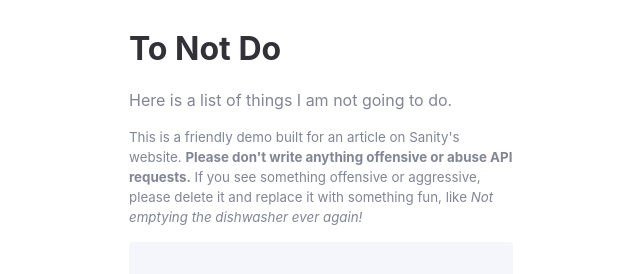
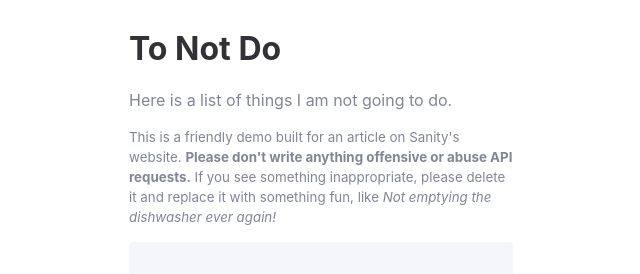
Before and after one commit to seancdavis/svelte-sanity-tonotdo, a Svelte app in the folder svelte/: page / in a window 1280 px wide. Shown: the top 274 px of the page, without its empty margins (319-959 px from the left). Built offline with nearby package versions, Linux system fonts and the light colour scheme; no server answers.

Commit message:
Another copy change

```diff
--- a/svelte/src/App.svelte
+++ b/svelte/src/App.svelte
@@ -30,8 +30,8 @@
       <strong>
         Please don't write anything offensive or abuse API requests.
       </strong>
-      If you see something offensive or aggressive, please delete it and replace
-      it with something fun, like
+      If you see something inappropriate, please delete it and replace it with something
+      fun, like
       <em>Not emptying the dishwasher ever again!</em>
     </small>
   </p>
```
